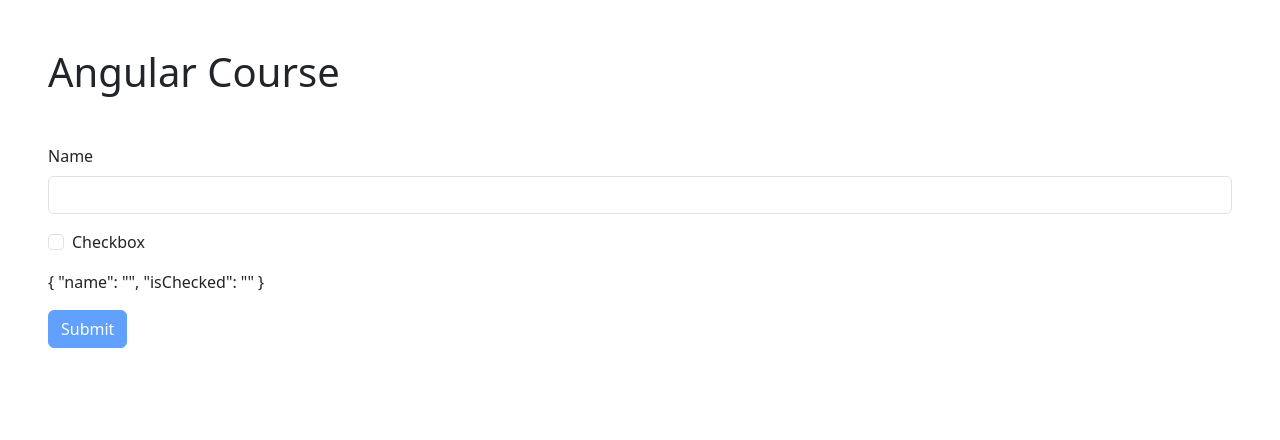
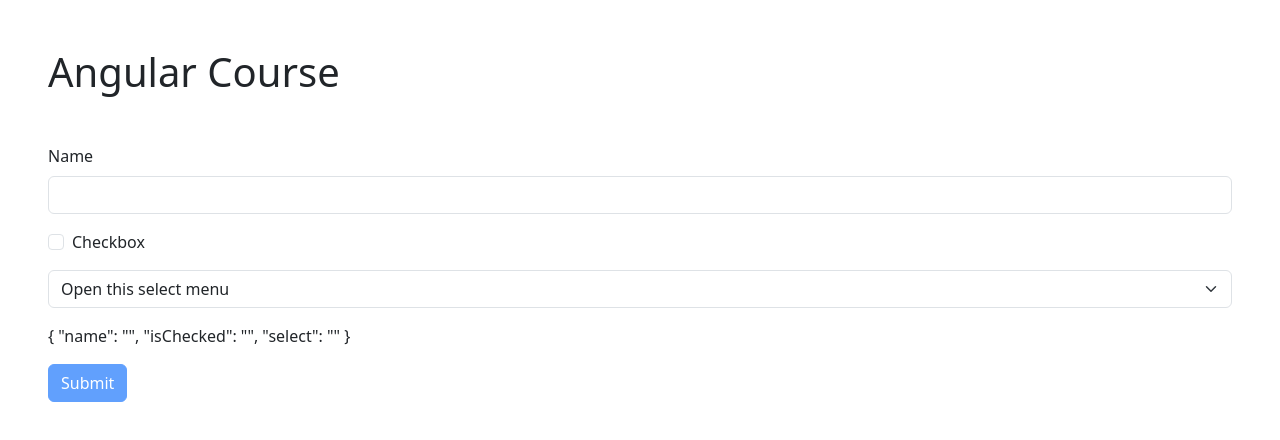
Before and after one commit to codeWithAshith/Angular-Course, an Angular app: page / in a window 1280 px wide. Shown: the top 440 px of the page. Built offline with nearby package versions, Linux system fonts and the light colour scheme.

Commit message:
22. Template driven - select

```diff
--- a/src/app/contact-form/contact-form.component.html
+++ b/src/app/contact-form/contact-form.component.html
@@ -31,6 +31,19 @@
     />
     <label class="form-check-label" for="flexCheckChecked"> Checkbox </label>
   </div>
+
+  <select
+    class="form-select mb-3"
+    aria-label="Default select example"
+    ngModel
+    name="select"
+  >
+    <option value="" selected>Open this select menu</option>
+    <option *ngFor="let course of courses" [value]="course.id">
+      {{ course.name }}
+    </option>
+  </select>
+
   <p class="mb-3">{{ form.value | json }}</p>
   <button type="submit" class="btn btn-primary" [disabled]="!form.valid">
     Submit
--- a/src/app/contact-form/contact-form.component.ts
+++ b/src/app/contact-form/contact-form.component.ts
@@ -7,6 +7,11 @@ import { NgForm } from '@angular/forms';
   styleUrls: ['./contact-form.component.css'],
 })
 export class ContactFormComponent {
+  courses = [
+    { id: 1, name: 'course 1' },
+    { id: 2, name: 'course 2' },
+    { id: 3, name: 'course 3' },
+  ];
   onSubmit(form: NgForm) {
     console.log(form);
   }
```
